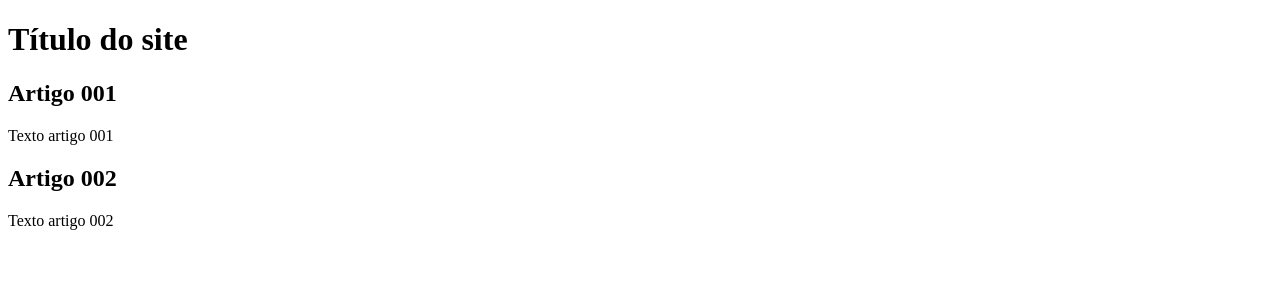
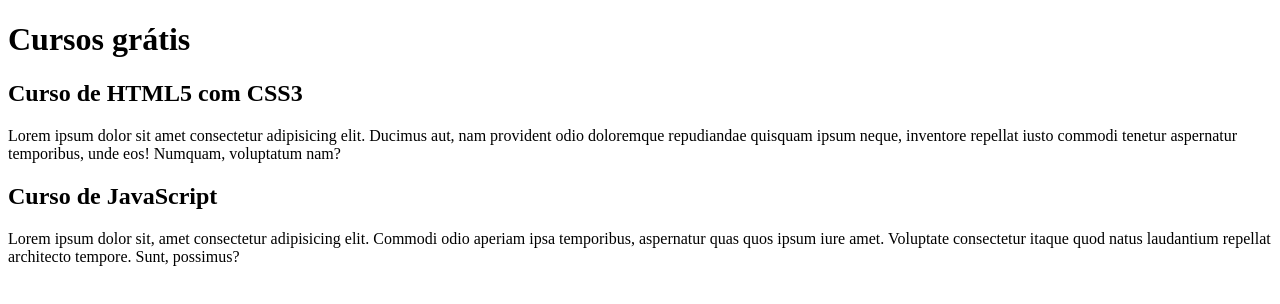
Before and after one commit to longaraifurlan/projeto_site, a plain HTML site: page index.html in a window 1280 px wide. Drawn offline with Linux system fonts and the light colour scheme.

Commit message:
Inicio do conteudo

```diff
--- a/index.html
+++ b/index.html
@@ -8,15 +8,15 @@
 <body>
     <main>
         <header>
-            <h1>Título do site</h1>
+            <h1>Cursos grátis</h1>
         </header>
         <article>
-            <h2>Artigo 001</h2>
-            <p>Texto artigo 001</p>
+            <h2>Curso de HTML5 com CSS3</h2>
+            <p>Lorem ipsum dolor sit amet consectetur adipisicing elit. Ducimus aut, nam provident odio doloremque repudiandae quisquam ipsum neque, inventore repellat iusto commodi tenetur aspernatur temporibus, unde eos! Numquam, voluptatum nam?</p>
         </article>
         <article>
-            <h2>Artigo 002</h2>
-            <p>Texto artigo 002</p>
+            <h2>Curso de JavaScript</h2>
+            <p>Lorem ipsum dolor sit, amet consectetur adipisicing elit. Commodi odio aperiam ipsa temporibus, aspernatur quas quos ipsum iure amet. Voluptate consectetur itaque quod natus laudantium repellat architecto tempore. Sunt, possimus?</p>
         </article>
     </main>
 </body>
```
